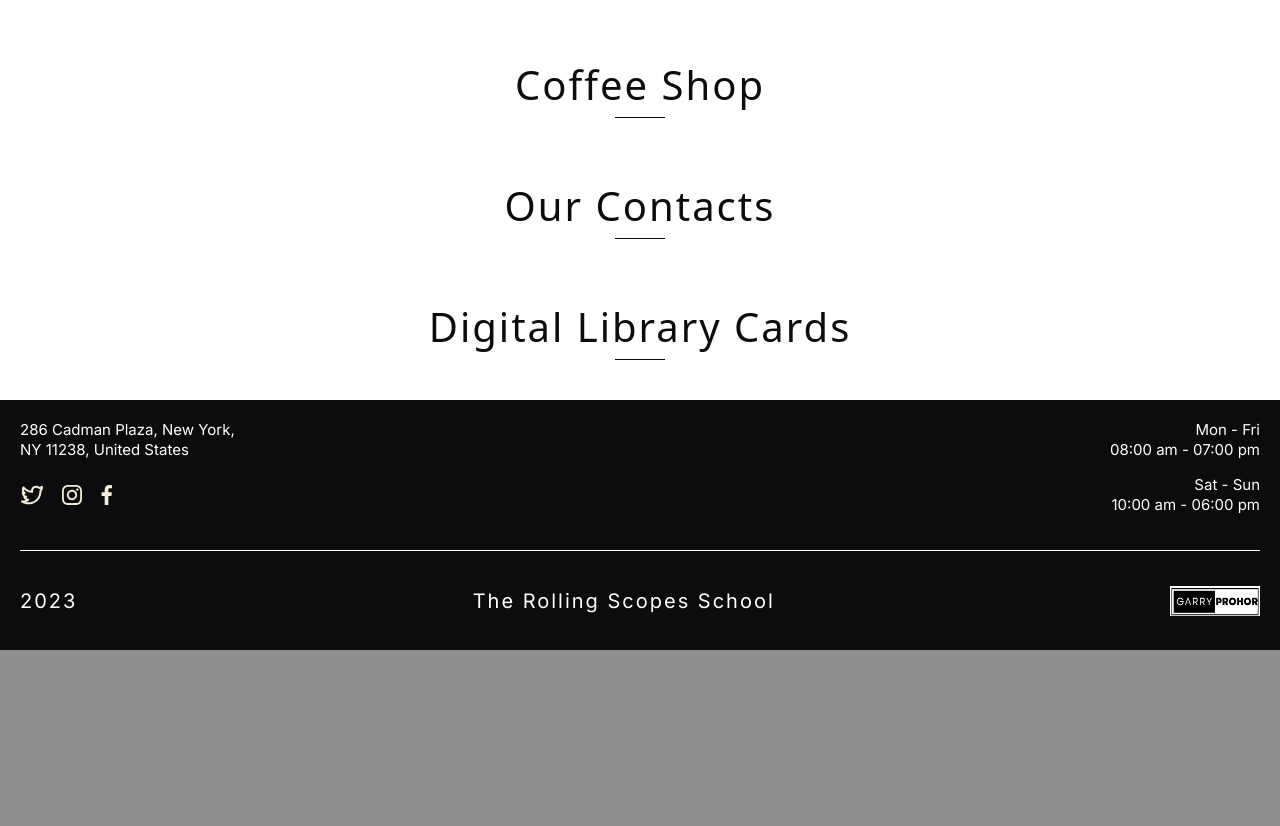
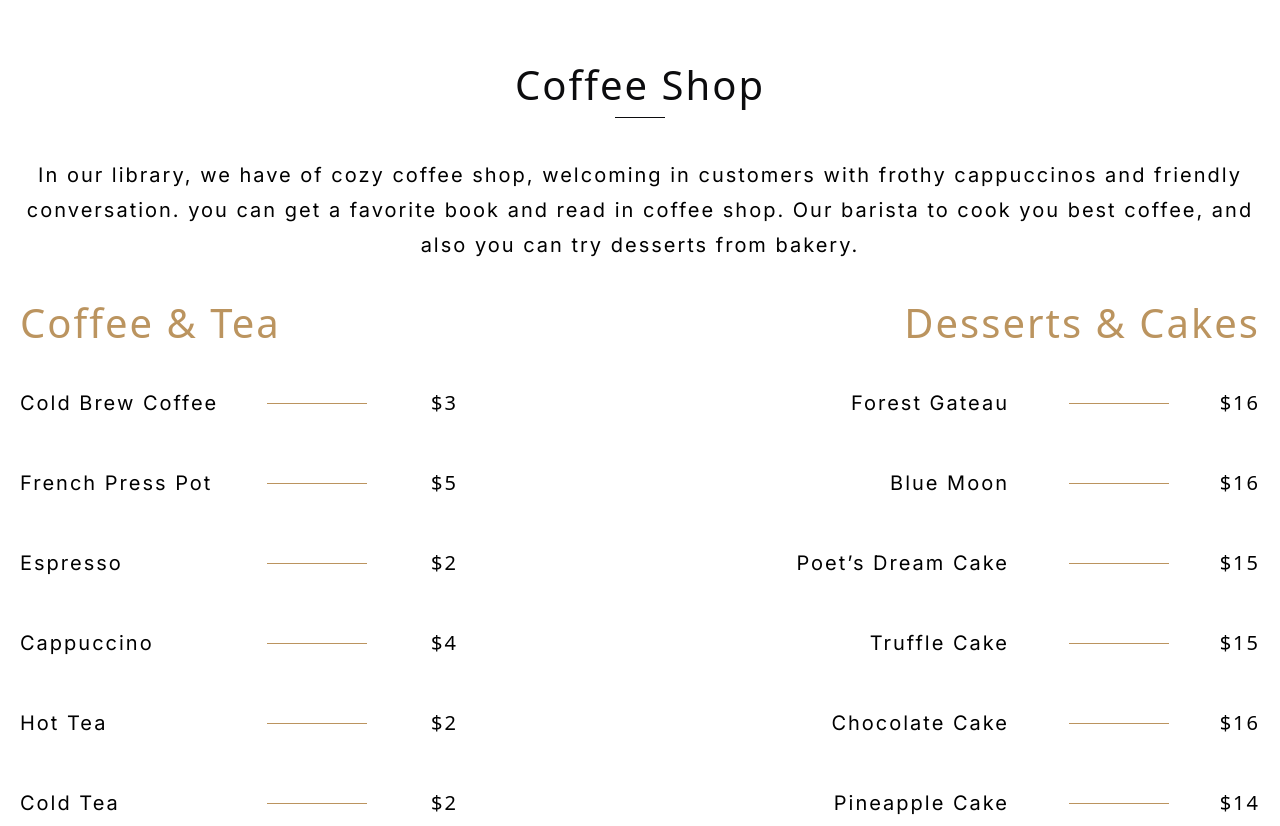
Before and after one commit to GarryProhor/garryprohor-JSFEPRESCHOOL2023-Q2, a plain HTML site: page library/index.html in a window 1280 px wide. Shown: the part 2921-3747 px from the top of the page. Before the commit the page ends 3571 px from the top, so only its background shows below. Drawn offline with Linux system fonts and the light colour scheme; a web font is replaced by a local one.

Commit message:
fix: coffee shop section

```diff
--- a/library/index.html
+++ b/library/index.html
@@ -202,6 +202,70 @@
                 <h2>Coffee Shop</h2>
                 <hr/>
             </div>
+            <p class="coffee-description">
+                In our library, we have of cozy coffee shop, welcoming in customers with frothy cappuccinos and friendly conversation.
+                you can get a favorite book and read in coffee shop. Our barista to cook you best coffee, and also you can try desserts from bakery.
+            </p>
+            <div class="coffee-menu">
+                <div class="left-menu">
+                    <p class="drink-menu">
+                        Coffee & Tea
+                    </p>
+                    <div class="title-menu">
+                        <p class="text-menu">Cold Brew Coffee</p>
+                        <p class="cost-menu">$3</p>
+                    </div>
+                    <div class="title-menu">
+                        <p class="text-menu">French Press Pot</p>
+                        <p class="cost-menu">$5</p>
+                    </div>
+                    <div class="title-menu">
+                        <p class="text-menu">Espresso</p>
+                        <p class="cost-menu">$2</p>
+                    </div>
+                    <div class="title-menu">
+                        <p class="text-menu">Cappuccino</p>
+                        <p class="cost-menu">$4</p>
+                    </div>
+                    <div class="title-menu">
+                        <p class="text-menu">Hot tea</p>
+                        <p class="cost-menu">$2</p>
+                    </div>
+                    <div class="title-menu">
+                        <p class="text-menu">Cold tea</p>
+                        <p class="cost-menu">$2</p>
+                    </div>
+                </div>
+                <div class="right-menu">
+                    <p class="desserts-menu">
+                        Desserts & Cakes
+                    </p>
+                    <div class="title-menu">
+                        <p class="text-menu-right">Forest Gateau</p>
+                        <p class="cost-menu-right">$16</p>
+                    </div>
+                    <div class="title-menu">
+                        <p class="text-menu-right">Blue Moon</p>
+                        <p class="cost-menu-right">$16</p>
+                    </div>
+                    <div class="title-menu">
+                        <p class="text-menu-right">Poet’s Dream Cake</p>
+                        <p class="cost-menu-right">$15</p>
+                    </div>
+                    <div class="title-menu">
+                        <p class="text-menu-right">Truffle Cake</p>
+                        <p class="cost-menu-right">$15</p>
+                    </div>
+                    <div class="title-menu">
+                        <p class="text-menu-right">Chocolate Cake</p>
+                        <p class="cost-menu-right">$16</p>
+                    </div>
+                    <div class="title-menu">
+                        <p class="text-menu-right">Pineapple Cake</p>
+                        <p class="cost-menu-right">$14</p>
+                    </div>
+                </div>
+            </div>
         </section>
         <section class="section">
             <div class="section-title">
--- a/library/style.css
+++ b/library/style.css
@@ -450,6 +450,120 @@ body{
     left: 390px;
     top: 255px;
 }
+
+.coffee-description{
+    width: 100%;
+    text-align: center;
+    font-family: var(--font-inter);
+    font-size: 20px;
+    font-style: normal;
+    font-weight: 400;
+    line-height: 35px; /* 200% */
+    letter-spacing: 2px;
+    padding: 40px 0;
+}
+.coffee-menu{
+    width: 100%;
+    display: flex;
+    justify-content: space-between;
+}
+.left-menu{
+    width: 438px;
+    height: 520px;
+}
+.drink-menu{
+    color: var(--color-brawn);
+    font-family: var(--font-forum);
+    font-size: 40px;
+    font-style: normal;
+    font-weight: 400;
+    line-height: 40px; /* 100% */
+    letter-spacing: 2px;
+    text-transform: capitalize;
+}
+.right-menu{
+    display: flex;
+    flex-direction: column;
+    align-items: end;
+    width: 482px;
+    height: 520px;
+
+}
+.desserts-menu{
+    color: var(--color-brawn);
+    font-family: var(--font-forum);
+    font-size: 40px;
+    font-style: normal;
+    font-weight: 400;
+    line-height: 40px; /* 100% */
+    letter-spacing: 2px;
+    text-transform: capitalize;
+}
+.title-menu{
+    position: relative;
+    width: 100%;
+    display: flex;
+    justify-content: space-between;
+    margin-top: 40px;
+}
+.text-menu{
+    display: flex;
+    justify-content: start;
+    width: 200px;
+    font-family: var(--font-inter);
+    font-size: 20px;
+    font-style: normal;
+    font-weight: 400;
+    line-height: 40px; /* 200% */
+    letter-spacing: 2px;
+    text-transform: capitalize;
+}
+.text-menu-right{
+    display: flex;
+    justify-content: end;
+    width: 231px;
+    font-family: var(--font-inter);
+    font-size: 20px;
+    font-style: normal;
+    font-weight: 400;
+    line-height: 40px; /* 200% */
+    letter-spacing: 2px;
+    text-transform: capitalize;
+}
+
+.cost-menu{
+    width: 241px;
+    display: flex;
+    justify-content: end;
+    font-family: var(--font-forum);
+    font-size: 20px;
+    font-style: normal;
+    font-weight: 400;
+    line-height: 40px; /* 200% */
+    letter-spacing: 2px;
+    text-transform: capitalize;
+}
+.cost-menu-right{
+    width: 251px;
+    display: flex;
+    justify-content: end;
+    font-family: var(--font-forum);
+    font-size: 20px;
+    font-style: normal;
+    font-weight: 400;
+    line-height: 40px; /* 200% */
+    letter-spacing: 2px;
+    text-transform: capitalize;
+}
+.cost-menu-right:before, .cost-menu:before{
+    position: absolute;
+    content: "";
+    width: 100px;
+    height: 1px;
+    background: var(--color-brawn);
+    top: 50%;
+    right: 91px;
+}
 .footer{
     width: 100%;
     height: 250px;
```
